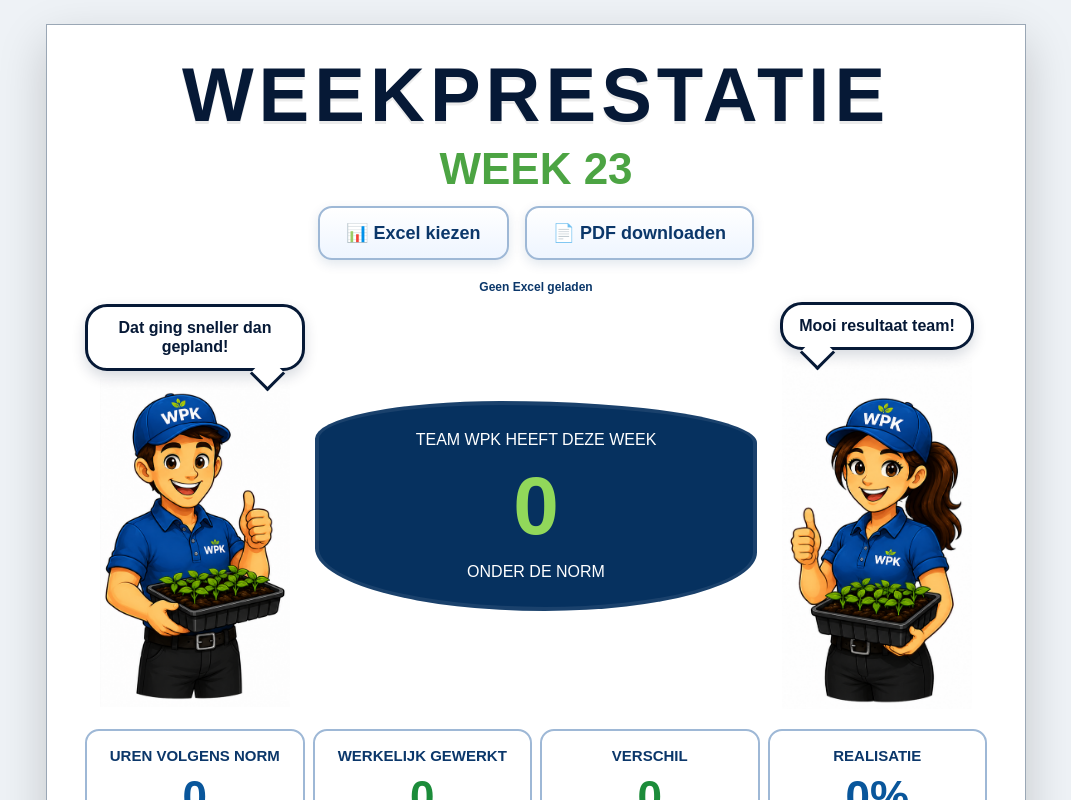
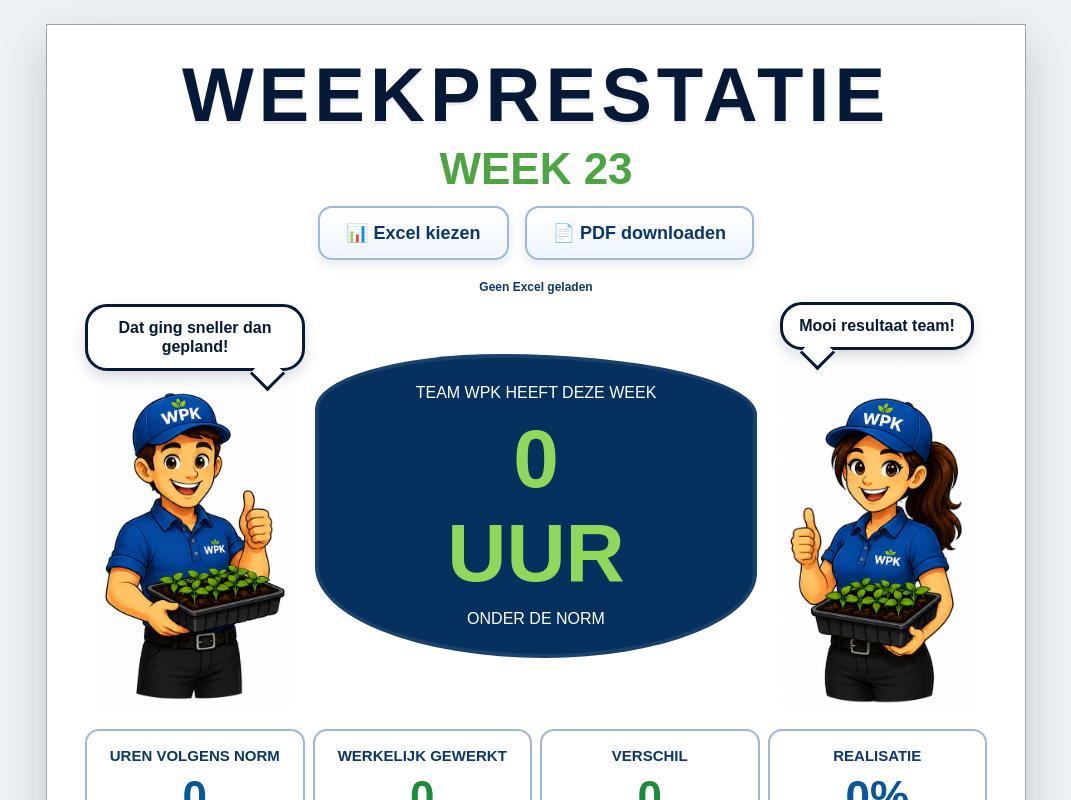
Before and after one commit to infoflorith-dev/wpk-weekprestatie, a React (Vite) app: page / in a window 1280 px wide. Shown: the top 800 px of the page, without its empty margins (104-1175 px from the left). Built offline with nearby package versions, Linux system fonts and the light colour scheme.

Commit message:
Update App.jsx

```diff
--- a/src/App.jsx
+++ b/src/App.jsx
@@ -204,8 +204,9 @@ const heroResult =
           <div className="hero-center">
             <div className="hero-text">TEAM WPK HEEFT DEZE WEEK</div>
 
-           <div className="score">
+         <div className="score">
   {heroHours}
+  <div className="score-unit">UUR</div>
 </div>
 
             <div className="hero-text">{heroResult}</div>
```
